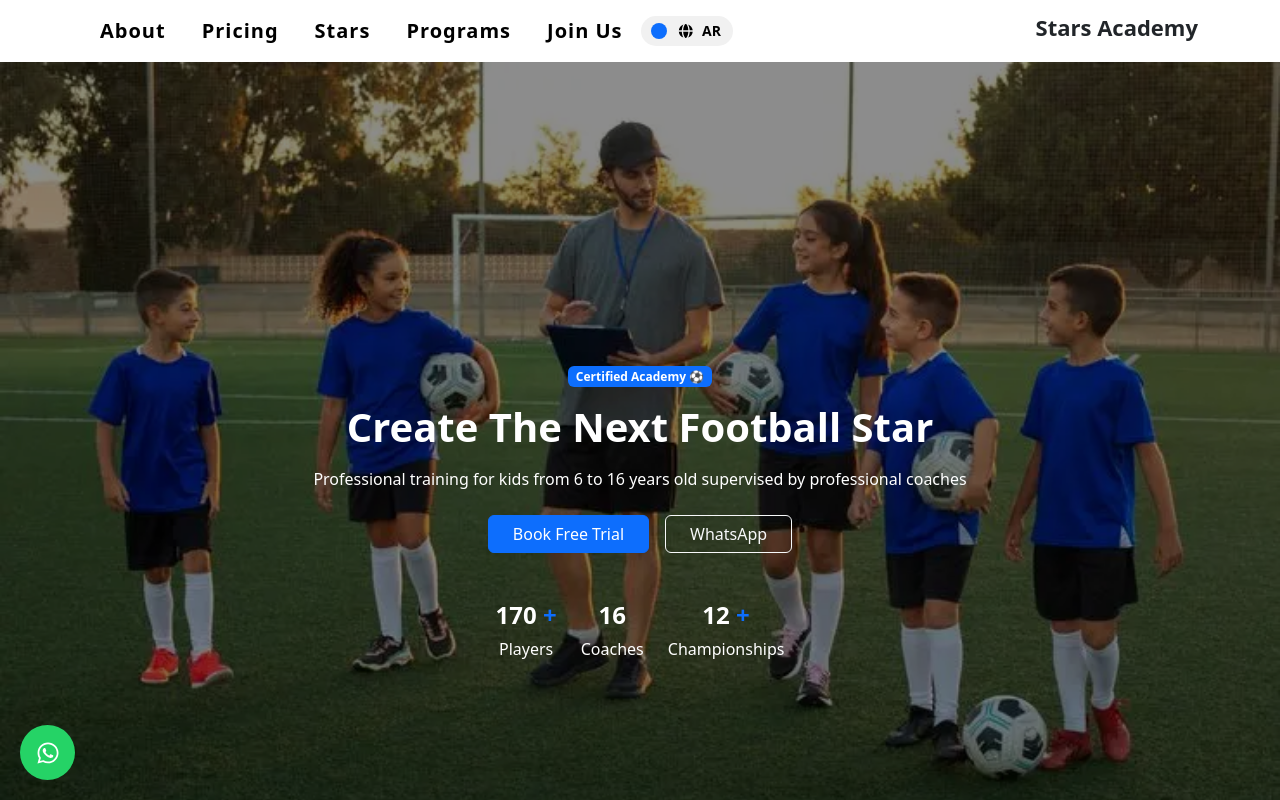
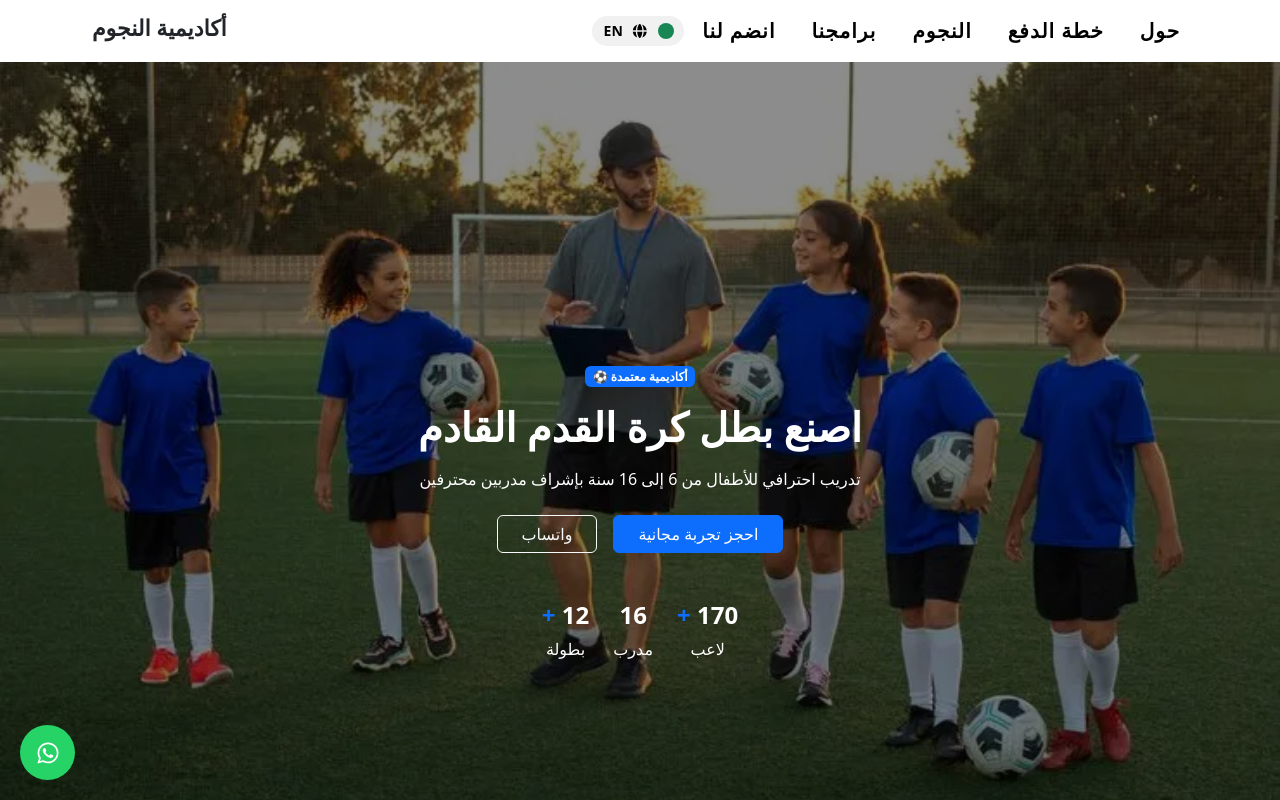
Before and after one commit to youssefosama2/football-Academy, a React (Vite) app: page / in a window 1280 px wide. Shown: the top 800 px of the page. Built offline with nearby package versions, Linux system fonts and the light colour scheme.

Commit message:
fix: force arabic language on first visit and update i18n detection

```diff
--- a/src/i18n/i18n.js
+++ b/src/i18n/i18n.js
@@ -10,16 +10,12 @@ i18n
   .use(initReactI18next)
   .init({
     resources: {
-      ar: {
-        translation: ar,
-      },
-      en: {
-        translation: en,
-      },
+      ar: { translation: ar },
+      en: { translation: en },
     },
     fallbackLng: "ar",
     detection: {
-      order: ['localStorage', 'htmlTag'],
+      order: ['localStorage'],
       caches: ['localStorage'],
     },
     interpolation: {
```
